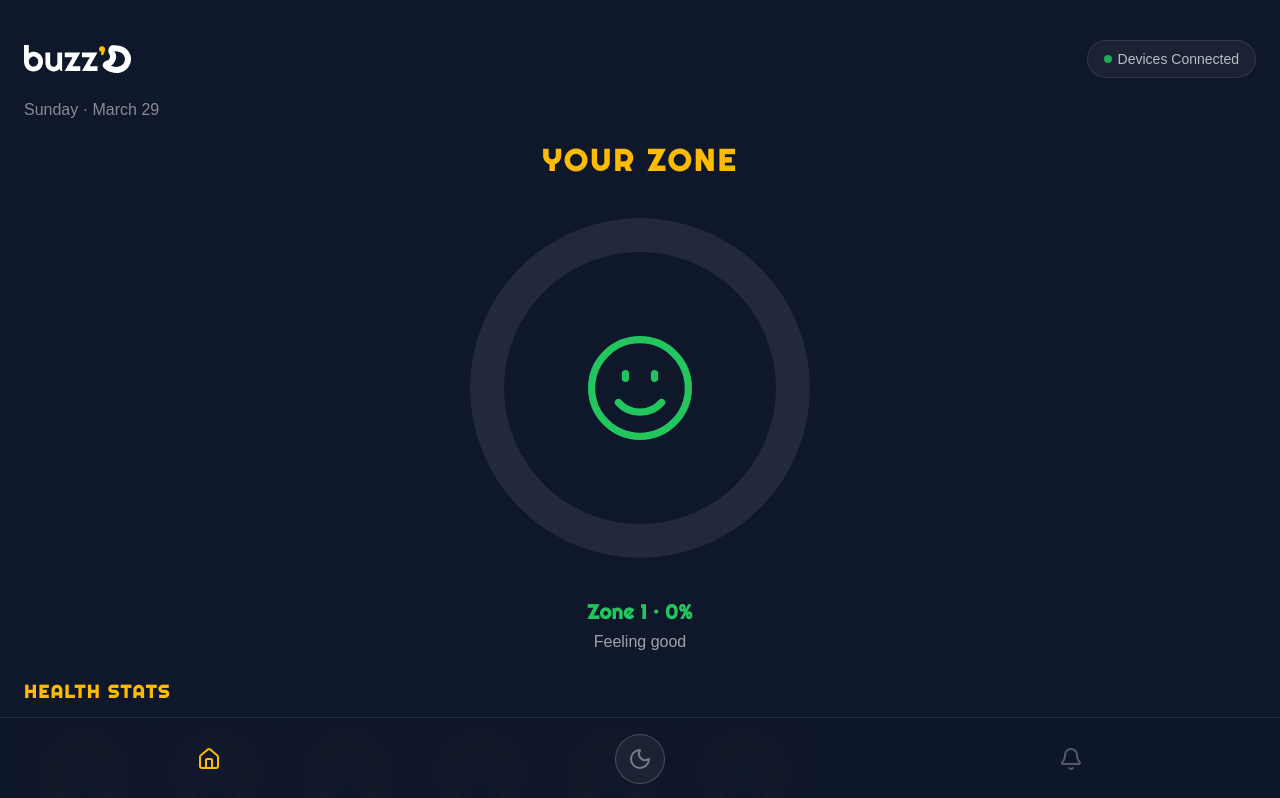
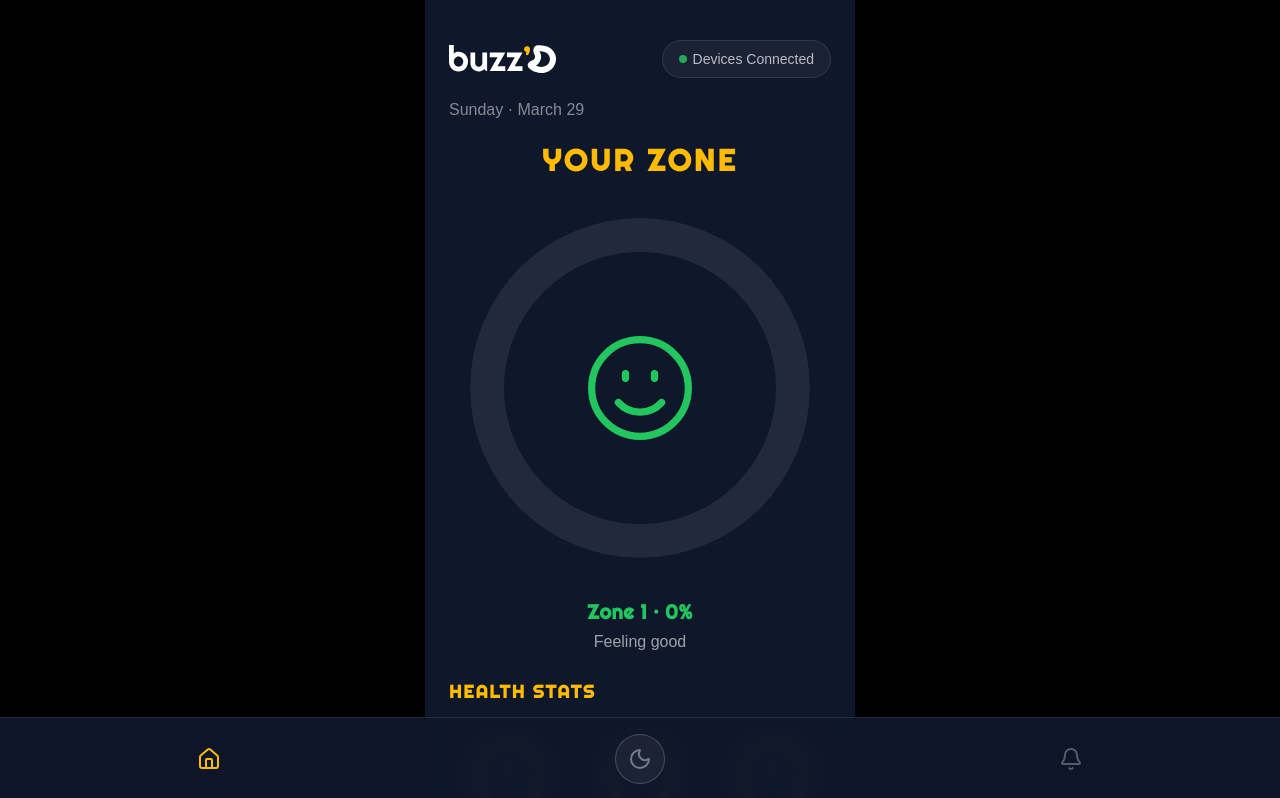
Before and after one commit to ld17282/alcsync, a Next.js app: page / in a window 1280 px wide. Shown: the top 798 px of the page. Built offline with nearby package versions, Linux system fonts and the light colour scheme; a web font is replaced by a local one.

Commit message:
fix: fixed bottom nav, mobile max-width container for desktop view
Made-with: Cursor

```diff
--- a/src/app/layout.tsx
+++ b/src/app/layout.tsx
@@ -27,7 +27,13 @@ export default function RootLayout({
       lang="en"
       className={`${geistSans.variable} ${geistMono.variable} min-h-screen bg-[oklch(20.8%_0.042_265.755)] antialiased`}
     >
-      <body className="min-h-screen bg-[oklch(20.8%_0.042_265.755)] m-0 p-0 flex flex-col font-righteous" suppressHydrationWarning>{children}</body>
+      <body className="min-h-screen bg-black m-0 p-0 font-righteous" suppressHydrationWarning>
+        <div className="min-h-screen flex justify-center bg-black">
+          <div className="w-full max-w-[430px] min-h-screen relative bg-[oklch(20.8%_0.042_265.755)]">
+            {children}
+          </div>
+        </div>
+      </body>
     </html>
   );
 }
--- a/src/app/page.tsx
+++ b/src/app/page.tsx
@@ -284,7 +284,7 @@ export default function Dashboard() {
       </div>{/* end scrollable content */}
 
       {/* Bottom Nav */}
-      <nav className="fixed bottom-0 left-0 right-0 z-40 border-t border-white/10 bg-[oklch(20.8%_0.042_265.755)]/95 backdrop-blur-sm">
+      <nav className="fixed bottom-0 left-0 right-0 z-50 border-t border-white/10 bg-[oklch(20.8%_0.042_265.755)]/95 backdrop-blur-sm">
         <div className="flex items-center justify-around py-3 sm:py-4 pb-7">
           <button className="flex flex-col items-center gap-1 transition-colors" style={{ color: "#FFBB00" }}>
             <Home className="w-5 h-5 sm:w-6 sm:h-6" />
```
